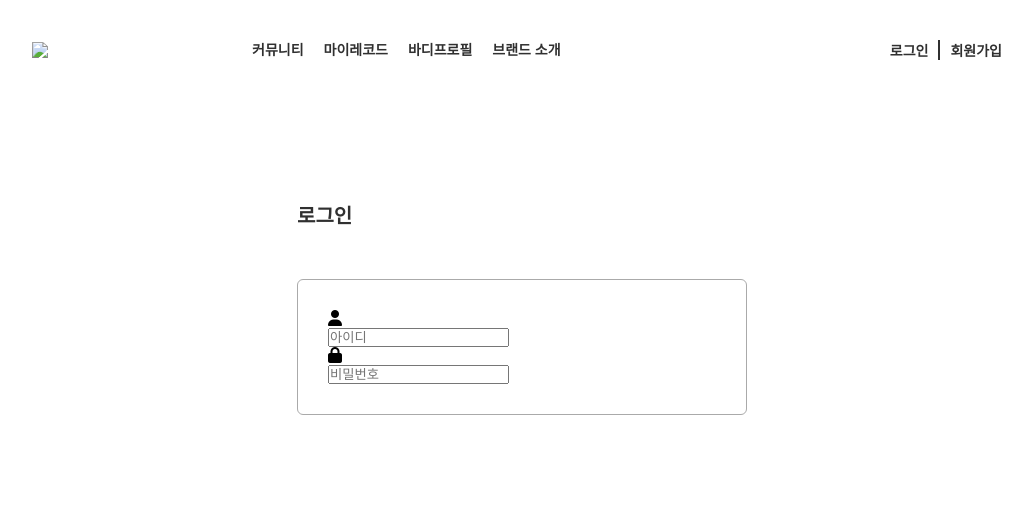
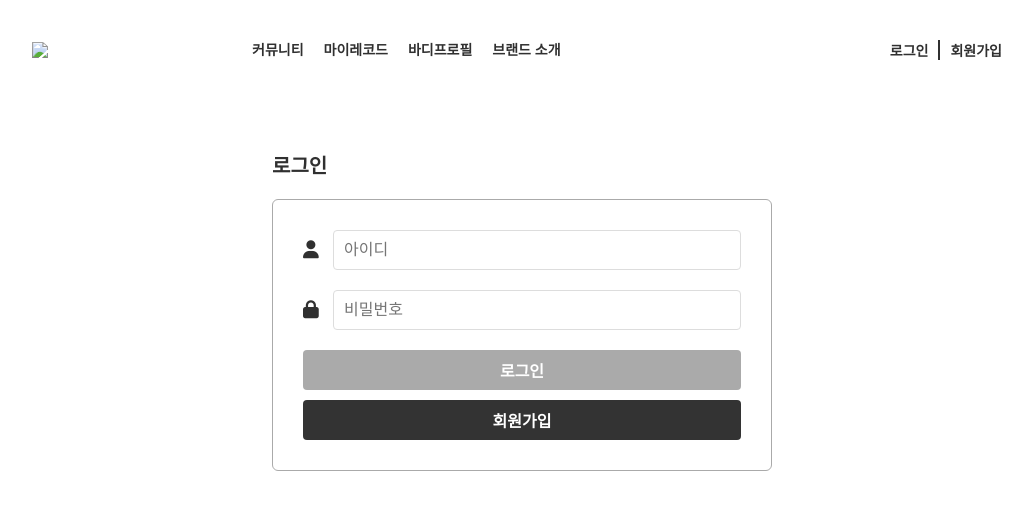
Before and after one commit to kang-mincheol/myrecord, a PHP site: page /account/login in a window 1280 px wide. Shown: the top 510 px of the page, without its empty margins (118-1150 px from the left). Run offline with PHP 8.4, Linux system fonts and the light colour scheme; the visitor is signed in with stand-in values (Sample User, id 1); data that the repository does not hold is empty; some libraries are stand-ins or nearby versions; some web fonts are replaced.

Commit message:
로그인 페이지 퍼블리싱 완료

```diff
--- a/account/login/index.css
+++ b/account/login/index.css
@@ -3,18 +3,18 @@
 
 
 #login_wrap {
-    margin: 100px 0;
+    margin: 50px 0;
 }
 
 
 
 
 #login_wrap .login_box {
-    width: 450px; margin: 0 auto;
+    width: 500px; margin: 0 auto;
 }
 
 #login_wrap .login_box .box_title {
-    color: #303030; font-size: 20px; font-weight: 700; margin-bottom: 50px;
+    color: #303030; font-size: 20px; font-weight: 700; margin-bottom: 20px;
 }
 
 #login_wrap .login_box .login_info_wrap {
@@ -23,6 +23,44 @@
 
 
 
+
+
+#login_wrap .login_box .login_info_wrap .info_data_wrap {
+    margin-bottom: 20px;
+}
+
 #login_wrap .login_box .login_info_wrap .info_data_wrap .info_box {
-    position: relative;
+    position: relative; display: flex; align-items: center;
 }
+
+#login_wrap .login_box .login_info_wrap .info_data_wrap .info_box .article_box {
+    width: 30px;
+}
+
+#login_wrap .login_box .login_info_wrap .info_data_wrap .info_box .article_box i {
+    color: #303030; font-size: 18px;
+}
+
+#login_wrap .login_box .login_info_wrap .info_data_wrap .info_box .input_box {
+    width: calc(100% - 30px);
+}
+
+#login_wrap .login_box .login_info_wrap .info_data_wrap .info_box .input_box input {
+    display: flex; justify-content: center; align-items: center; width: 100%; height: 40px; box-sizing: border-box; border: 1px solid #ddd; border-radius: 4px; padding: 0 10px; color: #303030; font-size: 16px; font-weight: 400;
+}
+
+#login_wrap .login_box .login_info_wrap .info_data_wrap .info_box.top {
+    margin-bottom: 20px;
+}
+
+
+
+
+
+#login_wrap .login_box .login_info_wrap .bottom_btn_wrap .login_btn {
+    display: flex; justify-content: center; align-items: center; width: 100%; height: 40px; margin-bottom: 10px; color: #FFF; font-size: 16px; font-weight: 700; background-color: #aaa; border-radius: 4px;
+}
+
+#login_wrap .login_box .login_info_wrap .bottom_btn_wrap .join_btn {
+    display: flex; justify-content: center; align-items: center; width: 100%; height: 40px; color: #FFF; font-size: 16px; font-weight: 700; background-color: #333; border-radius: 4px;
+}
--- a/account/login/index.js
+++ b/account/login/index.js
@@ -1,3 +1,24 @@
 function init() {
 
 }
+
+
+function loginSubmit() {
+    var id = $("#login_id").val();
+    var password = $("#login_password").val();
+
+    $.ajax({
+        type: "POST",
+        data: JSON.stringify({
+            id: id,
+            password: password
+        }),
+        url: "/api/account/set.login_check.php",
+        success: function(data) {
+            console.log(data);
+        },
+        error: function(error) {
+            console.log(error);
+        }
+    })
+}
--- a/account/login/index.php
+++ b/account/login/index.php
@@ -14,7 +14,9 @@
             <div class="info_data_wrap">
                 <div class="info_box top">
                     <div class="article_box"><i class="fa-solid fa-user"></i></div>
-                    <input id="login_id" class="login_input" type="text" placeholder="아이디"/>
+                    <div class="input_box">
+                        <input id="login_id" class="login_input" type="text" placeholder="아이디"/>
+                    </div>
                 </div>
                 <div class="info_box bottom">
                     <div class="article_box"><i class="fa-solid fa-lock"></i></div>
@@ -23,7 +25,14 @@
                     </div>
                 </div>
             </div>
+            <!-- info_data_wrap -->
+
+            <div class="bottom_btn_wrap">
+                <button class="login_btn">로그인</button>
+                <a class="join_btn" href="/account/create/">회원가입</a>
+            </div>
         </div>
+        <!-- login_info_wrap -->
     </div>
     <!-- login_box -->
 
--- a/header.php
+++ b/header.php
@@ -118,7 +118,7 @@
 
         <div class="right_box">
             <div class="menu_box">
-                <a href="#" class="menu_btn">로그인</a>
+                <a href="/account/login" class="menu_btn">로그인</a>
             </div>
             <div class="menu_box">
                 <a href="/account/create/" class="menu_btn">회원가입</a>
@@ -144,8 +144,8 @@
             <div id="mobile_menu_container">
                 <div class="account_box">
                     <button class="close_btn" title="닫기" onclick="mobileMenuRemote();"><i class="fa-solid fa-xmark"></i></button>
-                    <a href="#" class="account_btn login"><i class="fa-solid fa-power-off"></i>로그인</a>
-                    <a href="#" class="account_btn"><i class="fa-solid fa-right-to-bracket"></i>회원가입</a>
+                    <a href="/account/login/" class="account_btn login"><i class="fa-solid fa-power-off"></i>로그인</a>
+                    <a href="/account/create/" class="account_btn"><i class="fa-solid fa-right-to-bracket"></i>회원가입</a>
                 </div>
                 <div class="menu_list_container">
                     <div class="menu_wrap">
```
Also changed, not shown: account/create/index.js (+1 -12 lines), api/account/set.login_check.php (added, +42 -0 lines).
